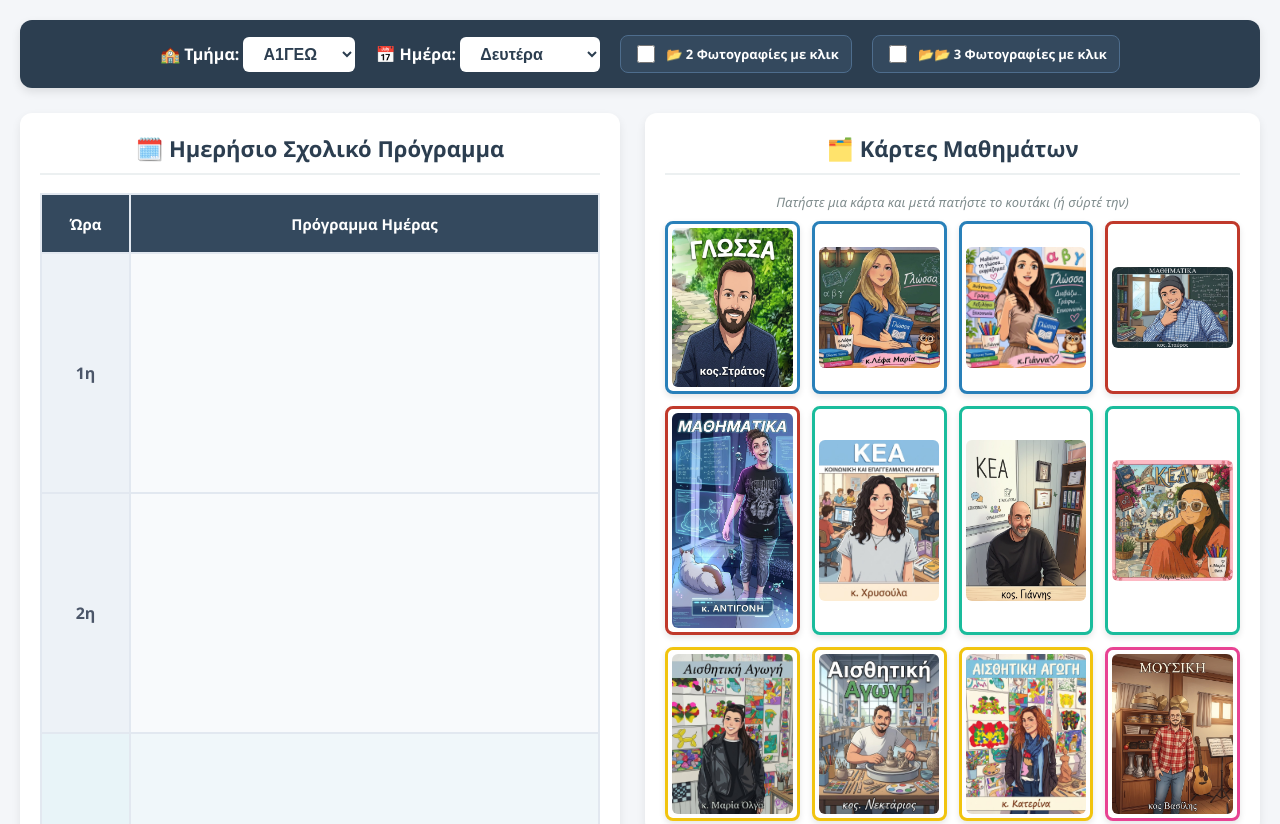
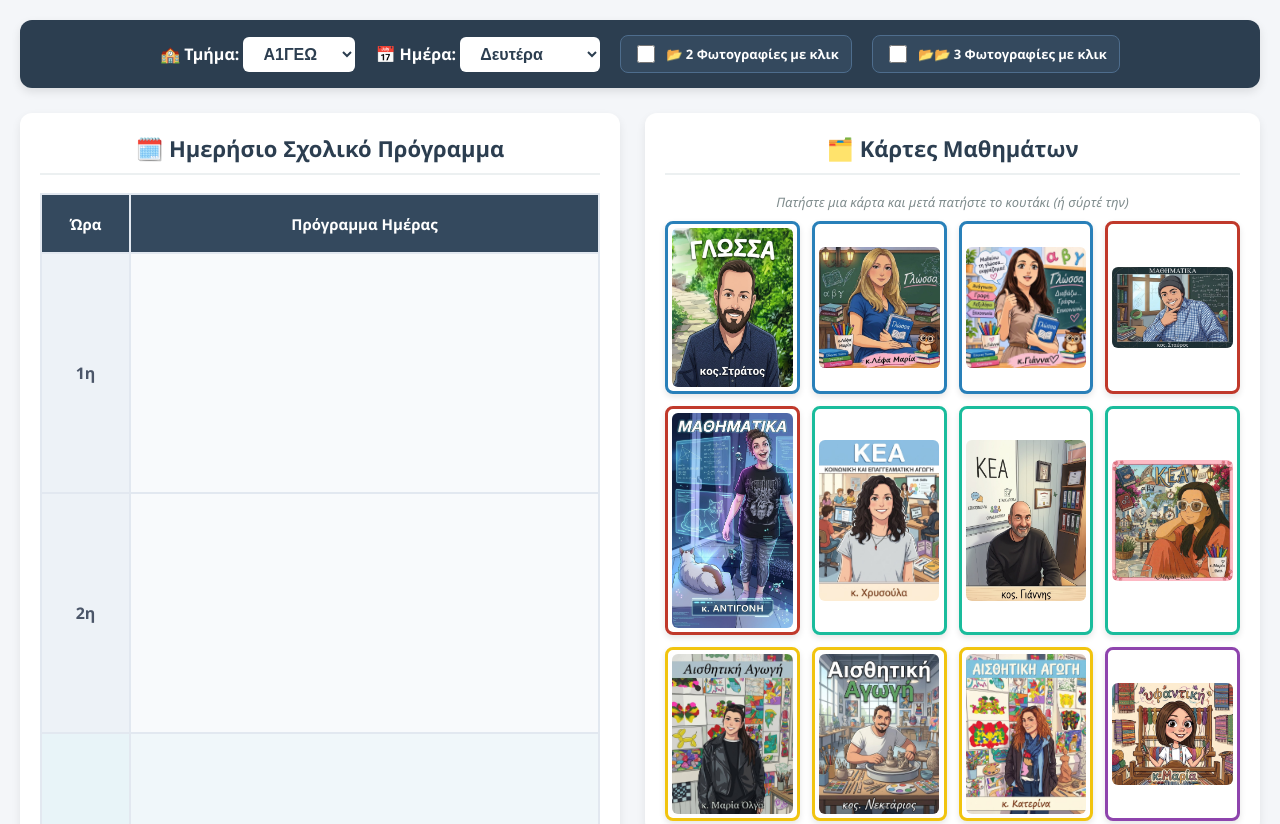
Before and after one commit to fcharela-hub/school_schedule_cloud, a plain HTML site: page index.html in a window 1280 px wide. Shown: the top 824 px of the page. Drawn offline with Linux system fonts and the light colour scheme; no server answers.

Commit message:
Update index.html

```diff
--- a/index.html
+++ b/index.html
@@ -205,6 +205,7 @@ td:first-child { background-color: #edf2f7; font-weight: bold; color: #4a5568; h
             { name: "Αισθητική Αγωγή (κ. Μαρία Όλγα)", image: "ΑΙΣΘΗΤΙΚΗ ΑΓΩΓΗ1.jpg", borderColor: "#f1c40f", count: 1 },
             { name: "Αισθητική Αγωγή (κος Νεκτάριος)", image: "ΑΙΣΘΗΤΙΚΗ ΑΓΩΓΗ2.jpg", borderColor: "#f1c40f", count: 1 },
             { name: "Αισθητική Αγωγή (κ. Κατερίνα)", image: "ΑΙΣΘΗΤΙΚΗ ΑΓΩΓΗ3.jpg", borderColor: "#f1c40f", count: 1 },
+            { name: "Υφαντική (κ. Μαρία)", image: "ΥΦΑΝΤΙΚΗ.jpg", borderColor: "#8e44ad", count: 1 },
             { name: "Μουσική (κος Βασίλης)", image: "music.jpg", borderColor: "#e84393", count: 1 },
             { name: "Γυμναστική (κ. Ευδοξία)", image: "gym1.jpg", borderColor: "#ff7675", count: 1 },
             { name: "Γυμναστική (κ. Γιώτα)", image: "gym2.jpg", borderColor: "#ff7675", count: 1 },
```
